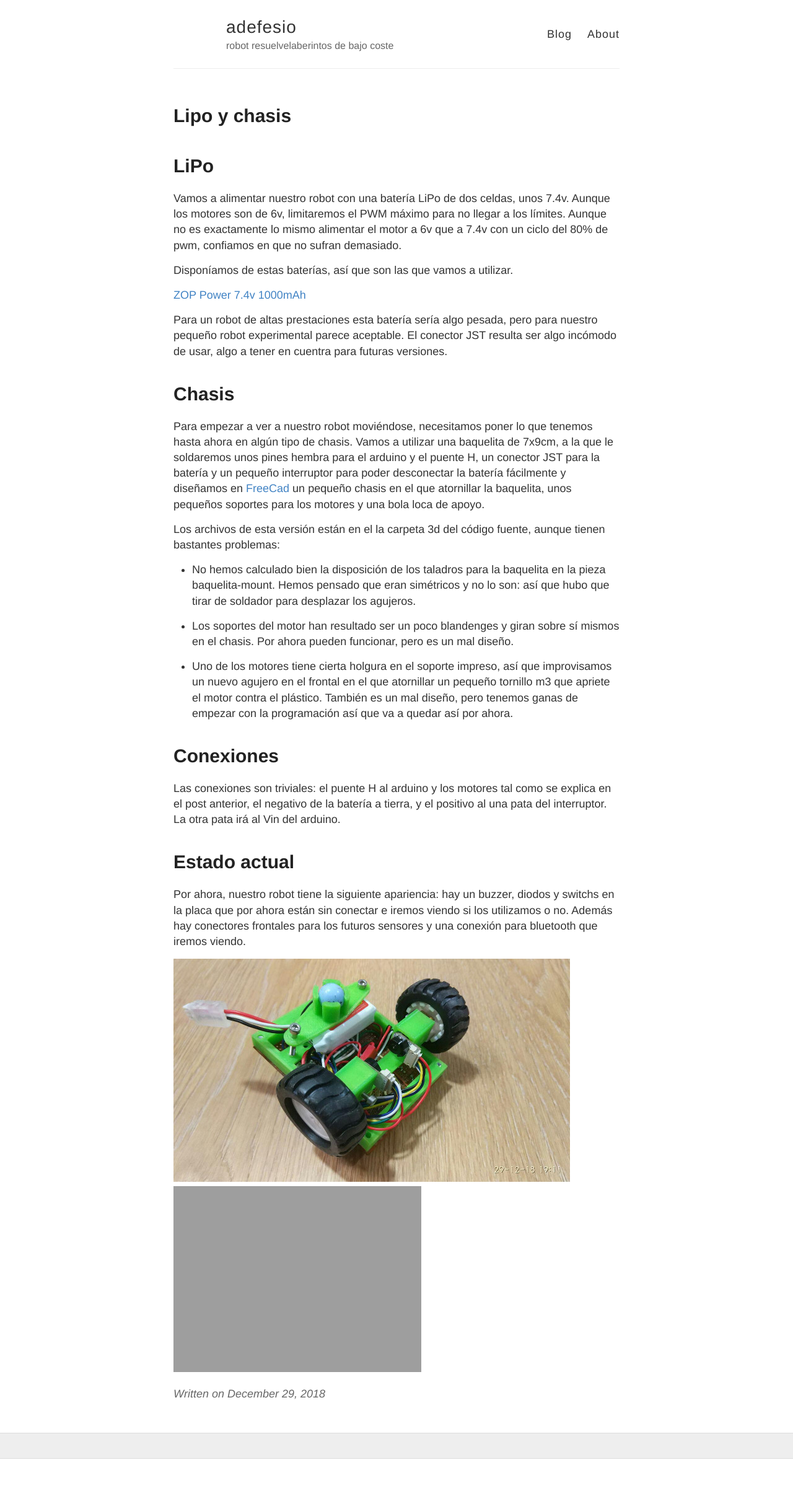
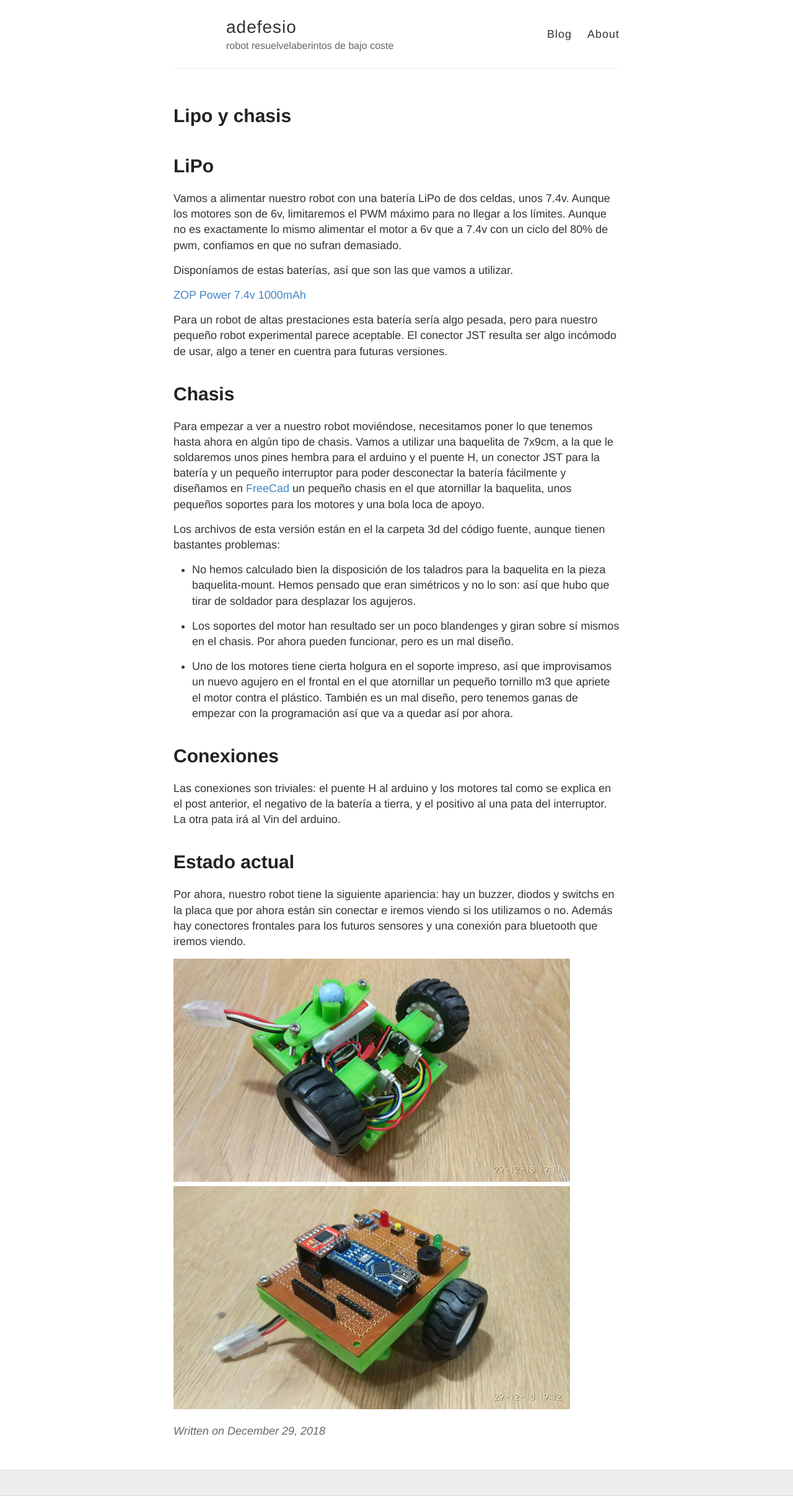
Before and after one commit to RecunchoMaker/adefesio, a Jekyll site: the page built from _posts/2018-12-29-lipo-y-chasis.md, in a window 1280 px wide. Shown: the whole page at 62% size. Built offline with Jekyll 4.4.1, drawn with Linux system fonts in a browser that asks for light colours; before the commit the page ends 2354 px from its top, so only the background shows below that.

Commit message:
fix images

```diff
--- a/_posts/2018-12-29-lipo-y-chasis.md
+++ b/_posts/2018-12-29-lipo-y-chasis.md
@@ -58,4 +58,4 @@ o no. Además hay conectores frontales para los futuros sensores y una conexión
 bluetooth que iremos viendo.
 
 <img src="{{ site.baseurl }}/images/adefesio-bottom-1.jpg" alt="adefesio parte inferior"/>
-<img src="{{ site.baseurl }}/images/adefesio-top-2.jpg" alt="adefesio parte superior"/>
+<img src="{{ site.baseurl }}/images/adefesio-top-1.jpg" alt="adefesio parte superior"/>
```
